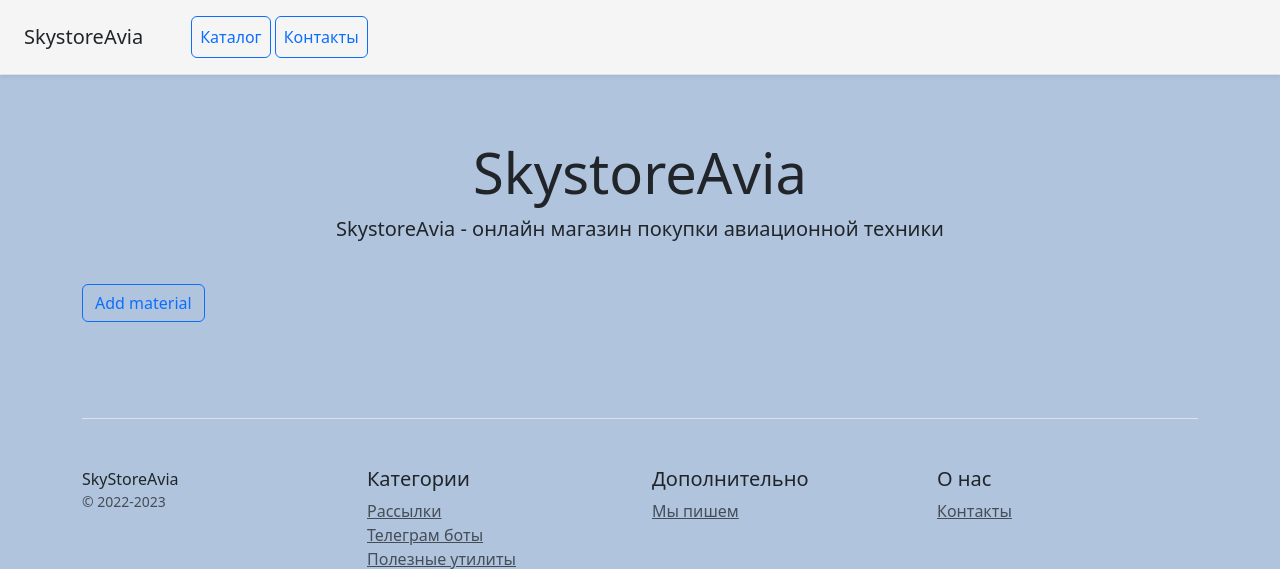
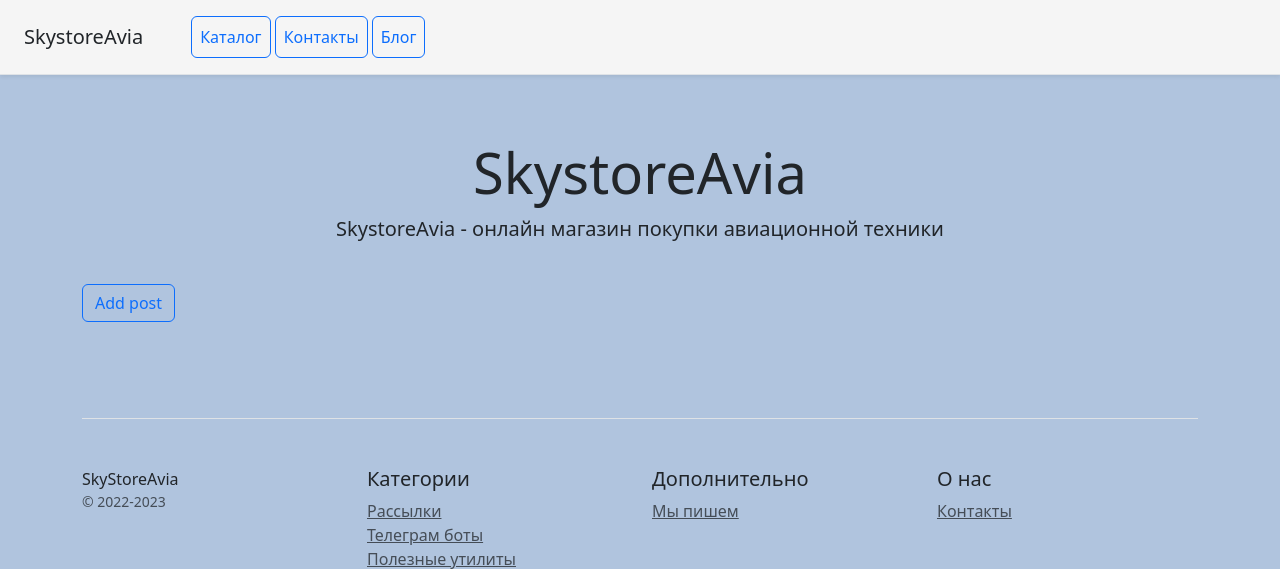
Before and after one commit to IKazzakov/homework_19.2, a Django app: template blog/templates/blog/post_list.html in a window 1280 px wide. Shown: the top 569 px of the page. Run offline with Django 4.2, Linux system fonts and the light colour scheme; the template is opened without the code that fills it, so the values that code supplies are empty; some libraries are stand-ins or nearby versions.

Commit message:
hw_21.1 add urls and views

```diff
--- a/blog/templates/blog/includes/inc_main_menu.html
+++ b/blog/templates/blog/includes/inc_main_menu.html
@@ -4,5 +4,6 @@
     <nav class="ms-5">
         <a class="p-2 btn btn-outline-primary" href="{% url 'catalog:home' %}">Каталог</a>
         <a class="p-2 btn btn-outline-primary" href="{% url 'catalog:contacts' %}">Контакты</a>
+        <a class="p-2 btn btn-outline-primary" href="{% url 'blog:post_list' %}">Блог</a>
     </nav>
 </div>
--- a/blog/templates/blog/post_confirm_delete.html
+++ b/blog/templates/blog/post_confirm_delete.html
@@ -10,7 +10,7 @@
                             {% csrf_token %}
                             <p>Are you sure you want to delete "{{ object }}"?</p>
                             <button type="submit" class="btn btn-danger"> Delete </button>
-                            <a href="{% url 'materials:list' %}" class="btn btn-warning"> Cancel </a>
+                            <a href="{% url 'blog:post_list' %}" class="btn btn-warning"> Cancel </a>
                         </form>
                     </div>
                 </div>
--- a/blog/templates/blog/post_list.html
+++ b/blog/templates/blog/post_list.html
@@ -1,7 +1,7 @@
 {% extends 'blog/base.html' %}
 {% block content %}
     <div class="col-12 mb-5">
-        <a class="btn btn-outline-primary" href="{% url 'materials:create' %}">Add material</a>
+        <a class="btn btn-outline-primary" href="{% url 'blog:post_create' %}">Add post</a>
     </div>
     <div class="row">
         {% for object in object_list %}
@@ -13,11 +13,11 @@
                         </p>
                         <div class="d-flex justify-content-between align-items-center">
                             <div class="btn-group">
-                                <a type="button" href="{% url 'materials:view' object.pk %}"
+                                <a type="button" href="{% url 'blog:post_detail' object.pk %}"
                                    class="btn btn-sm btn-outline-secondary">View</a>
-                                <a type="button" href="{% url 'materials:edit' object.pk %}"
+                                <a type="button" href="{% url 'blog:post_update' object.pk %}"
                                    class="btn btn-sm btn-outline-secondary">Edit</a>
-                                <a type="button" href="{% url 'materials:delete' object.pk %}"
+                                <a type="button" href="{%  url 'blog:post_delete' object.pk %}"
                                    class="btn btn-sm btn-outline-danger">Delete</a>
                             </div>
                         </div>
--- a/blog/urls.py
+++ b/blog/urls.py
@@ -1,8 +1,12 @@
 from django.urls import path
-
+from blog.views import PostListView, PostCreateView, PostDetailView, PostUpdateView, PostDeleteView
 from blog.apps import BlogConfig
 
 app_name = BlogConfig.name
 urlpatterns = [
-
+    path('', PostListView.as_view(), name='post_list'),
+    path('create/', PostCreateView.as_view(), name='post_create'),
+    path('view/<int:pk>/', PostDetailView.as_view(), name='post_detail'),
+    path('update/<int:pk>/', PostUpdateView.as_view(), name='post_update'),
+    path('delete/<int:pk>/', PostDeleteView.as_view(), name='post_delete'),
 ]
--- a/catalog/templates/catalog/includes/inc_main_menu.html
+++ b/catalog/templates/catalog/includes/inc_main_menu.html
@@ -4,5 +4,6 @@
     <nav class="ms-5">
         <a class="p-2 btn btn-outline-primary" href="{% url 'catalog:home' %}">Каталог</a>
         <a class="p-2 btn btn-outline-primary" href="{% url 'catalog:contacts' %}">Контакты</a>
+        <a class="p-2 btn btn-outline-primary" href="{% url 'blog:post_list' %}">Блог</a>
     </nav>
 </div>
```
Also changed, not shown: blog/views.py (+49 -3 lines).
